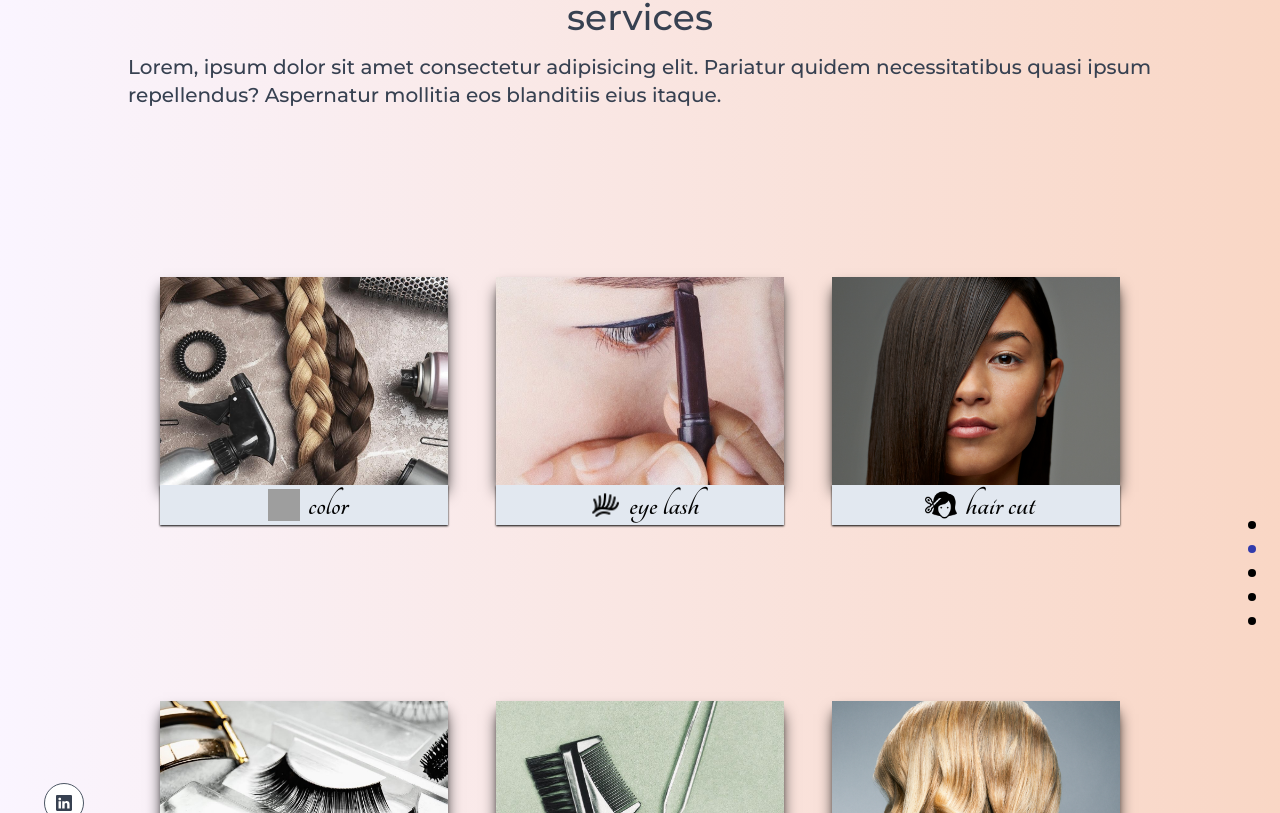
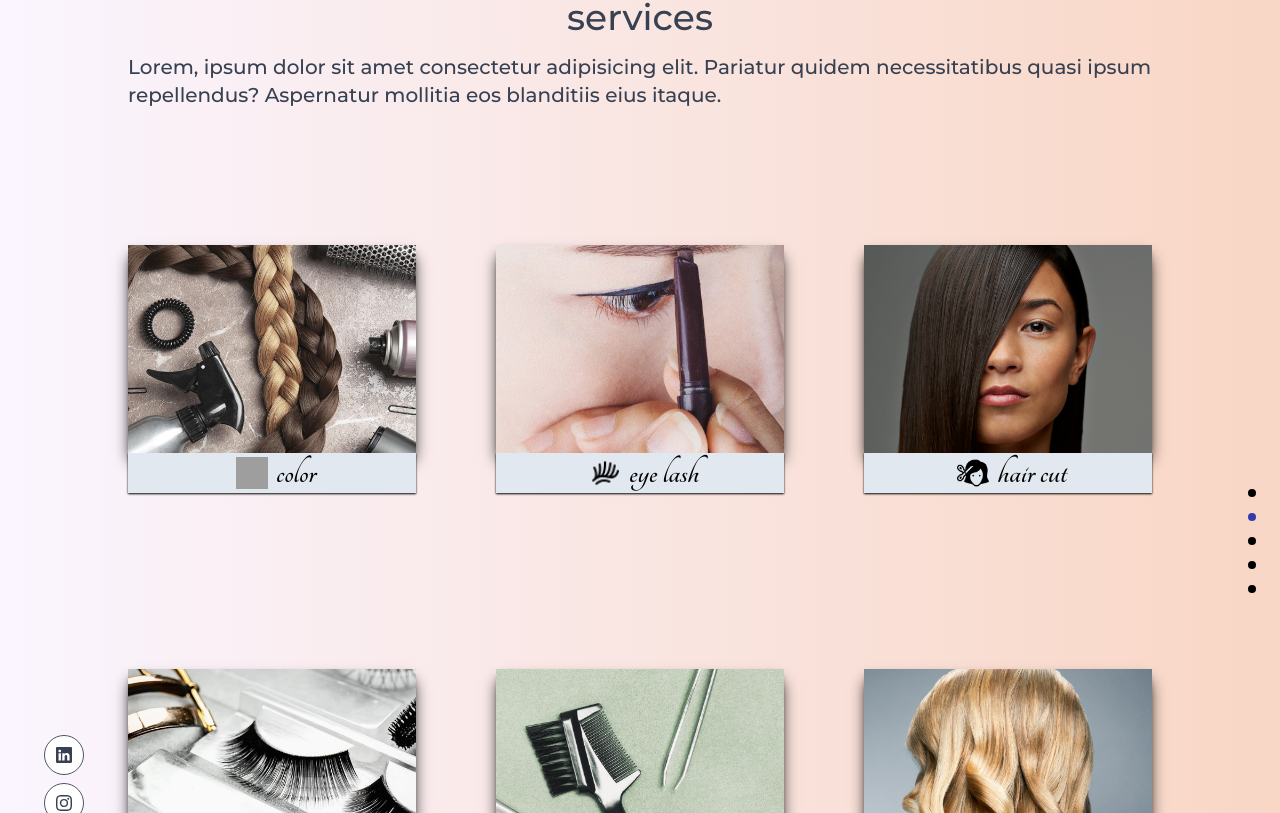
Before and after one commit to robinroygit/beautyparlour, a React (Vite) app: page / in a window 1280 px wide. Shown: the part 1227-2040 px from the top of the page. Built offline with nearby package versions, Linux system fonts and the light colour scheme; grey boxes are pictures that could not be loaded.

Commit message:
aligned service section

```diff
--- a/src/container/Services.jsx
+++ b/src/container/Services.jsx
@@ -18,7 +18,7 @@ const scaleVariants = {
 
 const Services = () => {
   return (
-    <div className=" flex min-h-screen flex-col  justify-center items-center w-screen bg-gradient-to-r from-purple-50 to-[#f3ae8b]/50 overflow-hidden ">
+    <div className=" flex min-h-screen flex-col  justify-center items-center w-screen bg-gradient-to-r from-purple-50 to-[#f3ae8b]/50 overflow-hidden  ">
       <div className=" m-10 flex z-10 text-gray-700 font-Montserrat flex-col gap-4 justify-center items-center w-4/5 select-none ">
         <h1 className=" text-4xl">services</h1>
         <p className=" text-xl">
@@ -33,7 +33,7 @@ const Services = () => {
       <motion.div
         // variants={scaleVariants}
         // whileInView={scaleVariants.whileInView}
-        className="app__header-circle containe flex justify-between items-center p-8 flex-wrap flex-1 gap-2 relativ w-4/5 "
+        className="app__header-circle containe flex sm:justify-between justify-center items-center flex-wrap gap-2 relativ w-4/5 "
       >
         {servicesitems.map((item, index) => (
 
```
